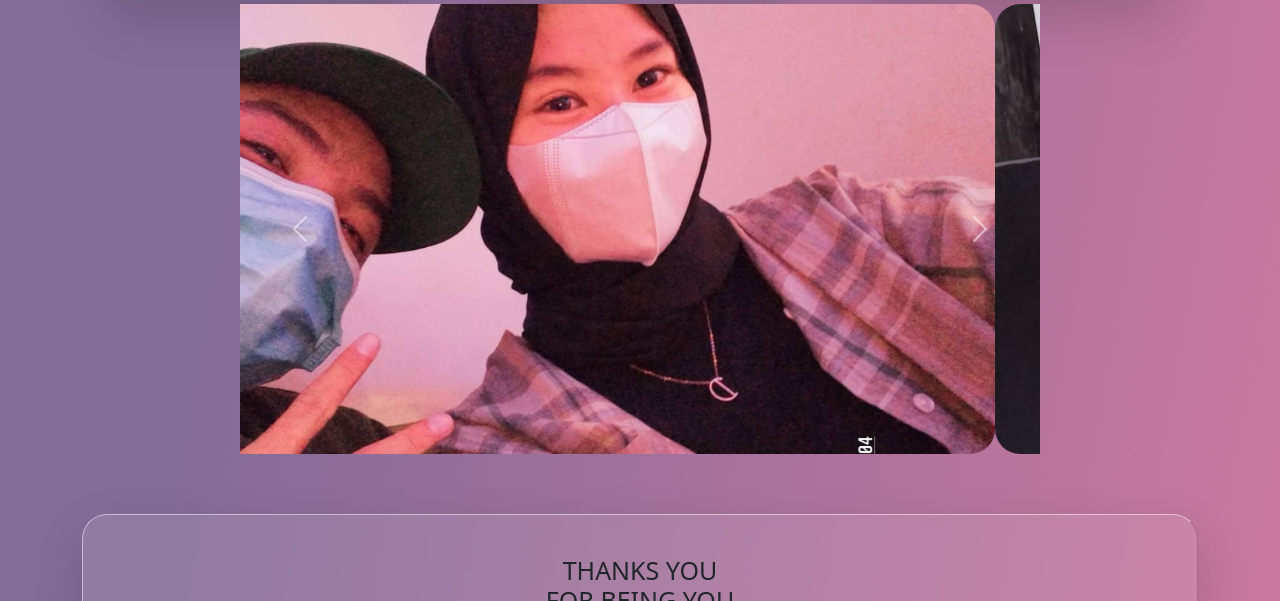
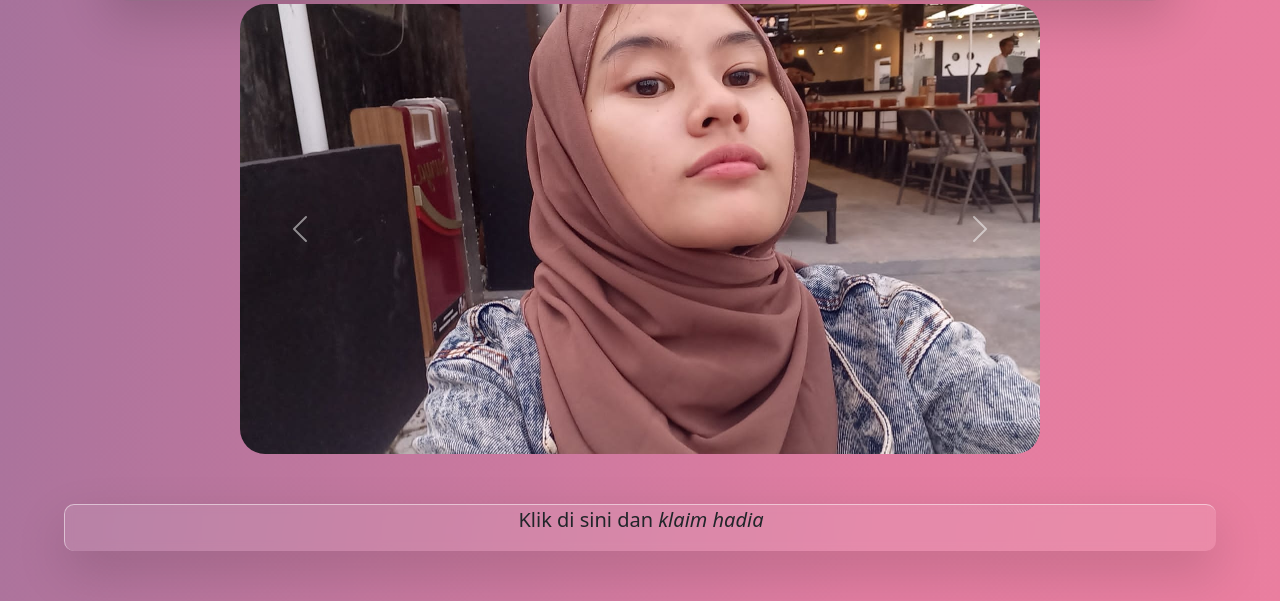
Before and after one commit to ZeroNoSho/ecak, a plain HTML site: page index.html in a window 1280 px wide. Shown: the part 1875-2476 px from the top of the page. Drawn offline with nearby package versions, Linux system fonts and the light colour scheme; some packages are replaced by stand-ins of ours; a script that the page names is missing.

Commit message:
Please enter the commit message for your changes. Lines starting  with '' will be ignored, and an empty message aborts the commit.
 On branch main
 Your branch is up to date with 'origin/main'.

 Changes to be committed:
	modified:   index.html
	modified:   style.css

```diff
--- a/index.html
+++ b/index.html
@@ -5,10 +5,17 @@
     <meta http-equiv="X-UA-Compatible" content="IE=edge" />
     <meta name="viewport" content="width=device-width, initial-scale=1" />
     <title>HBD CANTIK KU</title>
+    <link rel="preconnect" href="https://fonts.googleapis.com" />
+    <link rel="preconnect" href="https://fonts.gstatic.com" crossorigin />
+    <link href="https://fonts.googleapis.com/css2?family=Ubuntu:wght@400;500;700&display=swap" rel="stylesheet" />
     <link rel="stylesheet" href="https://pro.fontawesome.com/releases/v5.10.0/css/all.css" integrity="sha384-AYmEC3Yw5cVb3ZcuHtOA93w35dYTsvhLPVnYs9eStHfGJvOvKxVfELGroGkvsg+p" crossorigin="anonymous" />
     <link href="https://cdn.jsdelivr.net/npm/bootstrap@5.2.0/dist/css/bootstrap.min.css" rel="stylesheet" integrity="sha384-gH2yIJqKdNHPEq0n4Mqa/HGKIhSkIHeL5AyhkYV8i59U5AR6csBvApHHNl/vI1Bx" crossorigin="anonymous" />
     <link rel="stylesheet" href="style.css" />
+    <script src="https://unpkg.com/aos@2.3.1/dist/aos.js"></script>
+    <link href="https://unpkg.com/aos@2.3.1/dist/aos.css" rel="stylesheet" />
+    <link href="https://fonts.googleapis.com/icon?family=Material+Icons+Sharp" rel="stylesheet" />
     <script src="https://kit.fontawesome.com/0ac2a089e1.js" crossorigin="anonymous"></script>
+    <script src="https://cdn.jsdelivr.net/npm/sweetalert2@11.4.4/dist/sweetalert2.all.min.js"></script>
   </head>
   <body>
     <!--Navbar-->
@@ -54,9 +61,13 @@
           </div>
           <div class="lagu">
             <!--Sound-->
-            <audio controls autoplay loop>
-              <source src="lg.mp3" type="audio/mpeg" />
-            </audio>
+            <div class="lagu" id="lagu">
+              <div class="container">
+                <audio controls autoplay>
+                  <source src="lg.mp3" type="audio/mpeg" />
+                </audio>
+              </div>
+            </div>
             <!--Sound-->
           </div>
         </div>
@@ -183,6 +194,16 @@
     </div>
     <!--Akhie Slide Show-->
 
+    <!---->
+    <div class="hadia" id="hadia">
+      <div class="container">
+        <div class="row">
+          <p data-aos="zoom-in">Klik di sini dan <i onclick="tanya()">klaim hadia</i></p>
+        </div>
+      </div>
+    </div>
+    <!---->
+
     <!--Penutup-->
     <div class="penutup" id="penutup">
       <div class="container">
@@ -204,6 +225,40 @@
       <p style="background-color: #f3f4f500">Created With Bootstrap | by.<a style="color: black; text-decoration: none"> Ari Rachman</a></p>
     </footer>
 
+    <script>
+      var musik = "lg.mp3";
+    </script>
+    <script>
+      AOS.init({ once: true });
+    </script>
+    <script>
+      var audio = document.querySelector(".audio");
+      if (musik) {
+        audio.src = musik;
+      }
+      function mulai() {
+        audio.play();
+        document.querySelector(".open").style = "opacity: 0;";
+        document.querySelector(".body").style = "overflow-y: scroll;";
+        setTimeout(function () {
+          document.querySelector(".open").style.display = "none";
+        }, 1000);
+      }
+      function wa(isi) {
+        window.open("https://api.whatsapp.com/send?text= Makasih ya udah inget ulang tahun aku, di hari spesial ini aku pengin " + isi);
+      }
+      async function tanya() {
+        var { value: kado } = await swal.fire({ title: "Di hari spesial ini kamu pengin nya apa?", input: "text", showCancelButton: false });
+        if (kado) {
+          await swal.fire("Kirim jawabannya ke wa aku ya");
+          wa(kado);
+        } else {
+          await swal.fire("Jangan dikosongin dong");
+          tanya();
+        }
+      }
+    </script>
+
     <script src="https://cdn.jsdelivr.net/npm/bootstrap@5.2.0/dist/js/bootstrap.bundle.min.js" integrity="sha384-A3rJD856KowSb7dwlZdYEkO39Gagi7vIsF0jrRAoQmDKKtQBHUuLZ9AsSv4jD4Xa" crossorigin="anonymous"></script>
   </body>
 </html>
--- a/style.css
+++ b/style.css
@@ -135,6 +135,25 @@ header .img {
   height: 80%;
 }
 
+.hadia{
+  margin-top: 50px;
+  border-radius: 10px;
+  margin-left: auto;
+  margin-right: auto;
+  background-color: rgba(255, 255, 255, 0.1);
+  backdrop-filter: blur(5px);
+  box-shadow: 0 20px 50px rgba(0, 0, 0, 0.15);
+  border-top: 1px solid rgba(255, 255, 255, 0.5);
+  border-left: 1px solid rgba(255, 255, 255, 0.5);
+  width: 40%;
+  height: 40%;
+}
+
+.hadia p{
+  font-size: 25px;
+  text-align: center;
+}
+
 @keyframes bganimation {
   0% {
     background-position: 10% 50%;
@@ -152,6 +171,16 @@ header .img {
 @media screen and (max-width: 1299px) {
   #navbarNav li {
     margin-left: 0%;
+  }
+
+  .hadia{
+    width: 90%;
+    height: 80%;
+    margin-bottom: 30px;
+  }
+
+  .hadia p{
+    font-size: 20px;
   }
 
   header {
@@ -220,6 +249,7 @@ header .img {
   .lagu{
     margin-top: auto;
     margin-bottom: auto;
+    margin-left: -7px;
   }
 
   .video{
@@ -240,6 +270,7 @@ header .img {
   .lagu{
     margin-top: auto;
     margin-bottom: auto;
+    margin-left: -7px;
   }
 
   .navbar-light .navbar-toggler {
```
